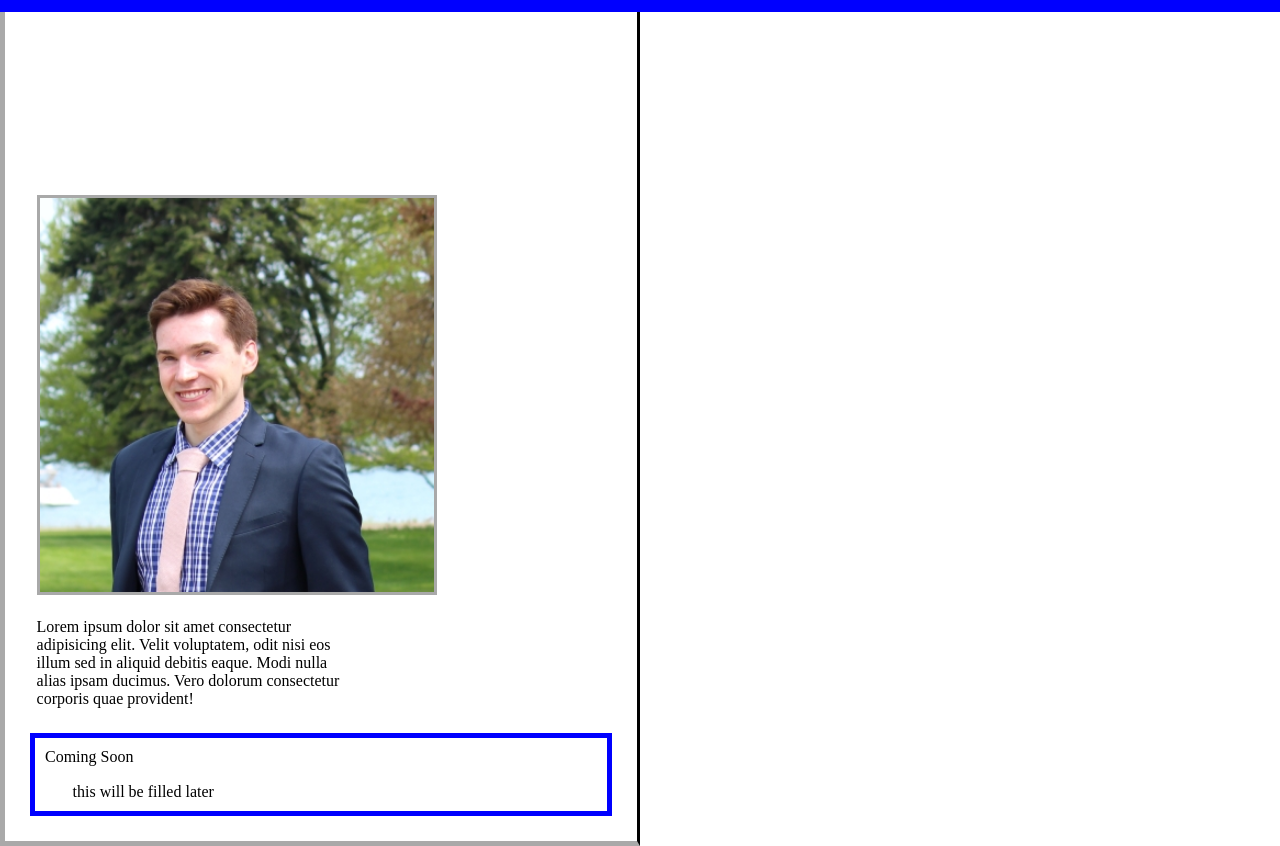
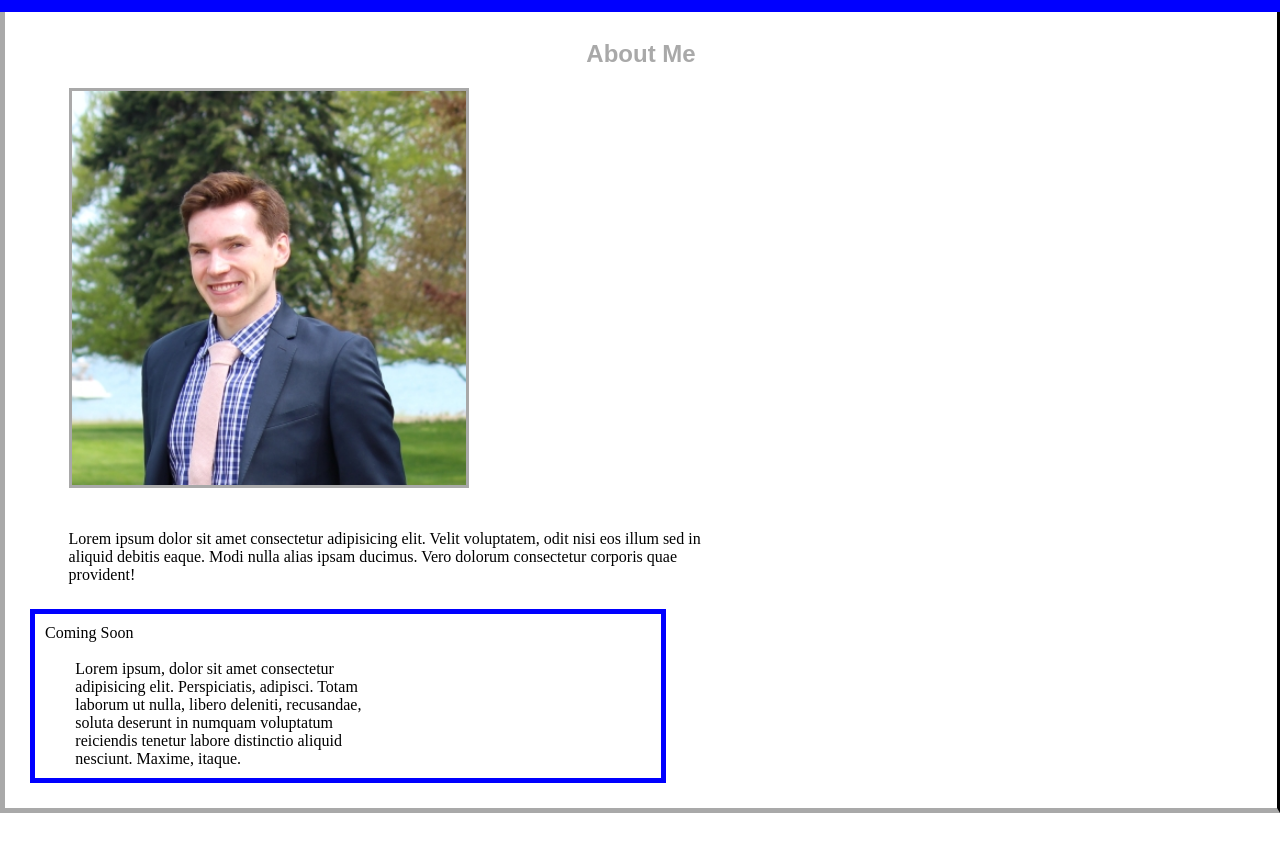
Before and after one commit to Chrisbr916/Homework2-Portfolio, a plain HTML site: page index.html in a window 1280 px wide. Shown: the part 65-911 px from the top of the page. After the commit the page ends 878 px from the top, so only its background shows below. Drawn offline with Linux system fonts and the light colour scheme.

Commit message:
more playing around, tried to add rows and colomns with no luck

```diff
--- a/index.html
+++ b/index.html
@@ -46,24 +46,29 @@
 <body>
 <section class="About" id="About Me">
     <div class="mass-width">
+        <div class="row">
+            <div class="colomn">
         <h2 class="title">About Me</h2>
-        <h2>About Me</h2>
         <div class="about-filled">
             <div class="colleft">
             <img class="me_image" img src="best one.jpg" alt="this is a picture of me... I know I'm cute "/>
             <p>Lorem ipsum dolor sit amet consectetur adipisicing elit. Velit voluptatem, odit nisi eos illum sed in aliquid debitis eaque. Modi nulla alias ipsam ducimus. Vero dolorum consectetur corporis quae provident!   </p>
 
-        </div> </div>
+            </div>
+        </div> </div></div>
 
     </div>
 <section class="Coming" id="Coming Soon">
     <div class="mass-width">
+        <div class="row">
+            <div class="colomn">
         <div class="colright"
         <h3 class="title">Coming Soon</h3>
         <content class="content">
-            <p>this will be filled later </p>
+            <p>Lorem ipsum, dolor sit amet consectetur adipisicing elit. Perspiciatis, adipisci. Totam laborum ut nulla, libero deleniti, recusandae, soluta deserunt in numquam voluptatum reiciendis tenetur labore distinctio aliquid nesciunt. Maxime, itaque. </p>
         </content>
-
+        </div>
+        </div>
     </div>
 </section>
 
--- a/style.css
+++ b/style.css
@@ -13,6 +13,21 @@
     max-width: 1300px;
     padding: 0 80px;
     margin: auto;
+}
+
+.row{
+    display:flex;
+    flex-direction: row;
+    flex-wrap: wrap;
+    width: 100%;
+}
+
+.column {
+    display:flex;
+    flex-direction: column;
+    flex-basis: 100%;
+    flex:2;
+    width: 50%;
 }
 /* this is the styling for the nav bav and header */
 .navbar{
@@ -50,8 +65,8 @@
     font-family: 'Times New Roman', Times, serif;
     border: 5px solid var(--secondarycolor);
     border-right: solid;
-    width: 50%;
-    height: 50%;
+    width: 100%;
+    height: 100%;
 }
 .About .title{
     text-align: center;
@@ -61,7 +76,7 @@
    height: 400px;
    width: 400px;
    object-fit:cover;
-   margin-top: 200px;
+   margin-top: 20px;
    margin-left: 5%;
    border-style: solid;
    border-color: var(--secondarycolor);
@@ -74,10 +89,14 @@
     border:5px solid var(--maincolor);
     padding: 10px;
     margin: 25px;
+    width: 50%;
+    height: 50%;
+    align-items:right;
 
 }
 .Coming .colleft{
-    margin-right: 30%;
+    margin-left: 30%;
+    align-items: right;
 }
 
 p{
@@ -87,5 +106,6 @@ p{
     margin-top: 3%;
 }
 h2{
-    color: var();
+    color: var(--secondarycolor);
+    margin-top: 100px;
 }
```
